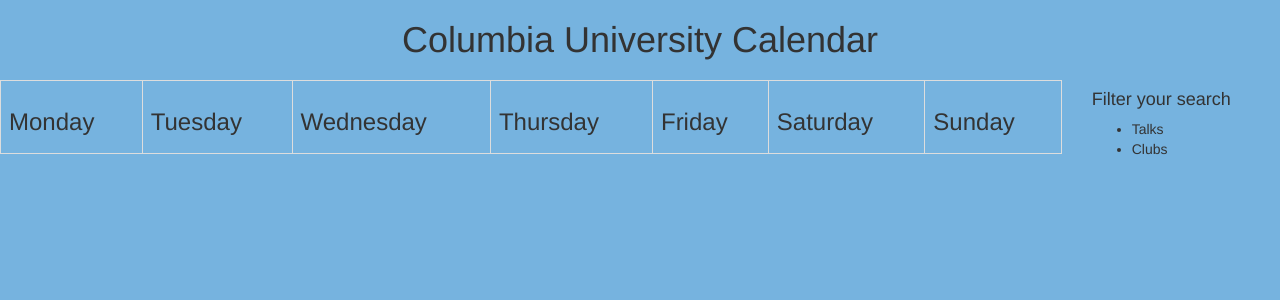
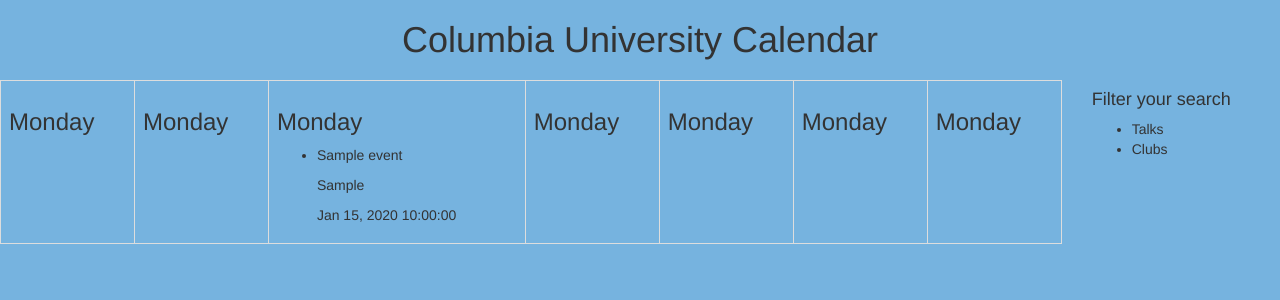
Before and after one commit to ADI-Labs/calendar, a Flask app: page / in a window 1280 px wide. Shown: the top 300 px of the page. Run offline with Flask 2, Linux system fonts and the light colour scheme; tables that the repository leaves empty hold one stand-in row (values such as "Sample post"); some libraries are stand-ins or nearby versions.

Commit message:
fix init

```diff
--- a/cal/__init__.py
+++ b/cal/__init__.py
@@ -40,5 +40,4 @@
 
     events = [sunday_events, monday_events, tuesday_events, wednesday_events, thursday_events, friday_events, saturday_events]
 
-    #return render_template('index.html', events=events, monday_events=monday_events, tuesday_events=tuesday_events, wednesday_events=wednesday_events, thursday_events=thursday_events, friday_events=friday_events, saturday_events=saturday_events, sunday_events=sunday_events)
     return render_template('index.html', events=events)
--- a/cal/templates/index.html
+++ b/cal/templates/index.html
@@ -10,14 +10,16 @@
 		<h1> Columbia University Calendar</h1>
                 <h2> {{ monday_events }} </h2>
 	</div>
+
 	<div class="row">
 	<div class="col-md-10">
 	<table class="table table-bordered">
  		<tr>
+ 			{% for day in events %}
     		<td>
     			<h3>Monday</h3>
     			<ul id="event">
-    				{% for event in monday_events %}
+    				{% for event in day %}
     				<li>
     					<p>{{ event.name }}</p>
 						<p>{{ event.location }}</p>
@@ -26,7 +28,8 @@
 					{% endfor %}
     			</ul>
     		</td>
-    		<td>
+    		{% endfor %}
+    		<!-- <td>
     			<h3>Tuesday</h3>
     			<ul>
     				{% for event in tuesday_events %}
@@ -97,7 +100,7 @@
 					</li>
 					{% endfor %}
     			</ul>
-    		</td>
+    		</td> -->
   		</tr>
 	</table>
 	</div>
```
Also changed, not shown: cal/static/css/style.css (line endings or trailing spaces).
